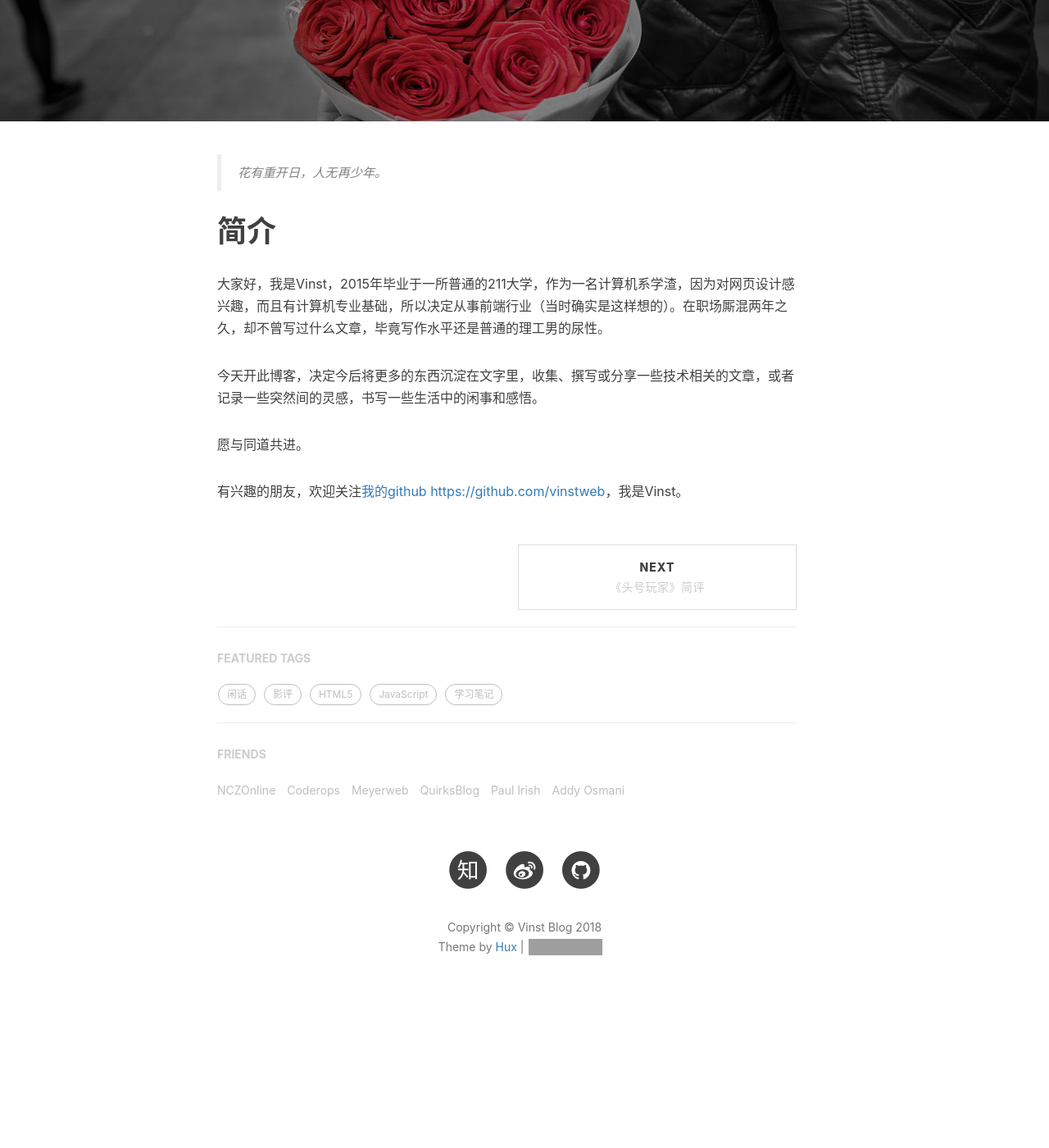
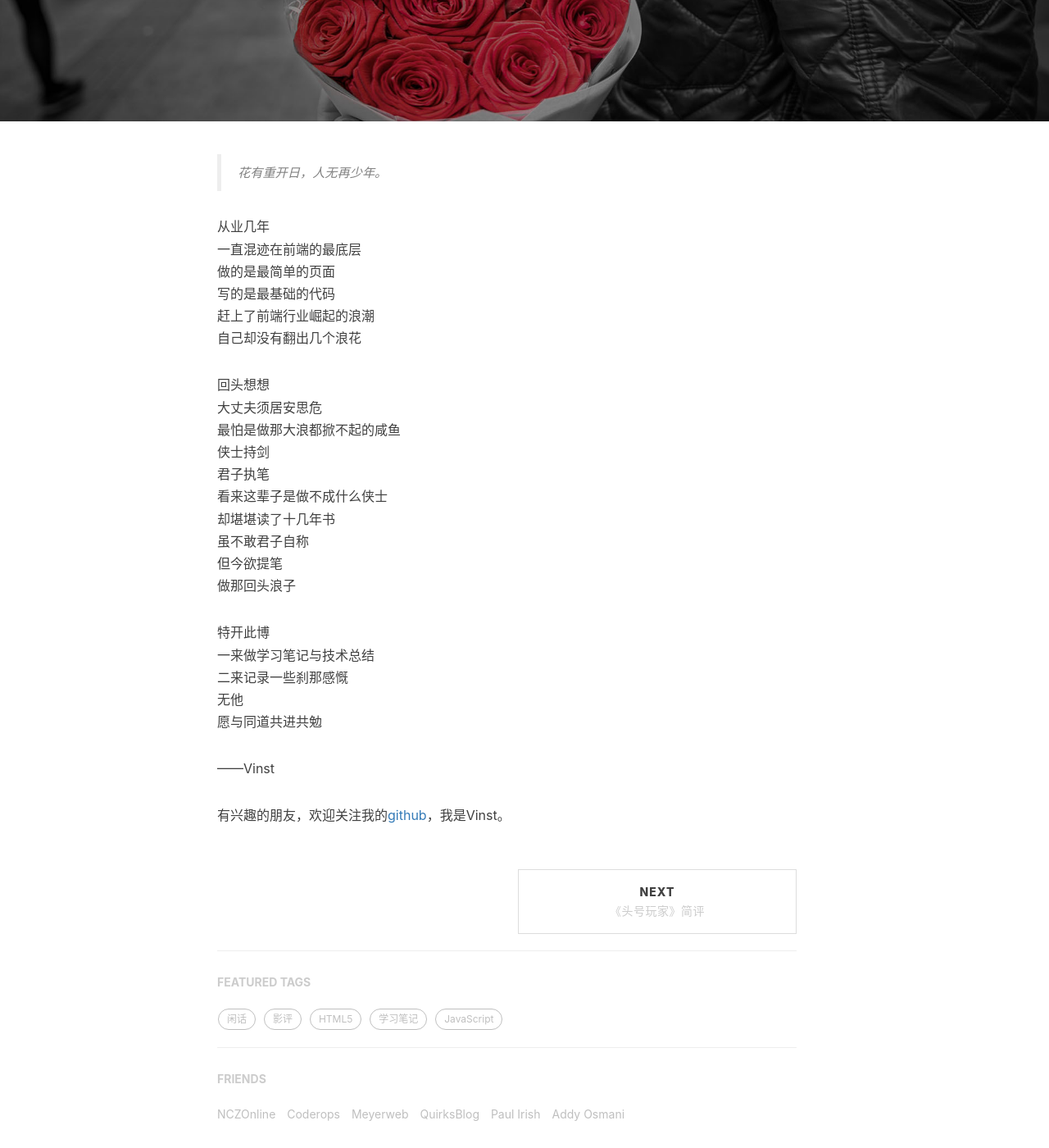
Before and after one commit to gnawiauhs/gnawiauhs.github.io, a Jekyll site: the page built from _posts/2018-04-01-dont-be-fooled-yourself.markdown, in a window 1280 px wide and 1400 px high, scrolled down 375 px. Shown: the whole window at 82% size. Built offline with Jekyll 4.4.1, drawn with Linux system fonts in a browser that asks for light colours; nearby versions of some CDN libraries; comment, search, counter and statistics services are not loaded; before the commit the page ends 1634 px from its top, so only the background shows below that; grey boxes are pictures that could not be loaded.

Commit message:
Update: Edit some content
Edit the tags

```diff
--- a/_posts/2018-04-01-dont-be-fooled-yourself.markdown
+++ b/_posts/2018-04-01-dont-be-fooled-yourself.markdown
@@ -11,11 +11,31 @@ tags:
 
 > 花有重开日，人无再少年。
 
-# 简介
-大家好，我是Vinst，2015年毕业于一所普通的211大学，作为一名计算机系学渣，因为对网页设计感兴趣，而且有计算机专业基础，所以决定从事前端行业（当时确实是这样想的）。在职场厮混两年之久，却不曾写过什么文章，毕竟写作水平还是普通的理工男的尿性。
+从业几年
+一直混迹在前端的最底层
+做的是最简单的页面
+写的是最基础的代码
+赶上了前端行业崛起的浪潮
+自己却没有翻出几个浪花
 
-今天开此博客，决定今后将更多的东西沉淀在文字里，收集、撰写或分享一些技术相关的文章，或者记录一些突然间的灵感，书写一些生活中的闲事和感悟。
+回头想想
+大丈夫须居安思危
+最怕是做那大浪都掀不起的咸鱼
+侠士持剑
+君子执笔
+看来这辈子是做不成什么侠士
+却堪堪读了十几年书
+虽不敢君子自称
+但今欲提笔
+做那回头浪子
 
-愿与同道共进。
+特开此博
+一来做学习笔记与技术总结
+二来记录一些刹那感慨
+无他
+愿与同道共进共勉
 
-有兴趣的朋友，欢迎关注[我的github https://github.com/vinstweb](https://github.com/vinstweb)，我是Vinst。
+
+——Vinst
+
+有兴趣的朋友，欢迎关注我的[github](https://github.com/vinstweb)，我是Vinst。
--- a/_posts/2018-06-29-html5-node-1.markdown
+++ b/_posts/2018-06-29-html5-node-1.markdown
@@ -8,6 +8,7 @@ header-img: "img/post-head/html5-node.jpg"
 catalog:    true
 tags:
     - HTML5
+    - 学习笔记
 ---
 
 ## HTML的诞生
--- a/_posts/2018-07-03-html5-node-2.markdown
+++ b/_posts/2018-07-03-html5-node-2.markdown
@@ -8,6 +8,7 @@ header-img: "img/post-head/html5-node.jpg"
 catalog:    true
 tags:
     - HTML5
+    - 学习笔记
 ---
 > 上一篇[《前端必会的HTML5（一）](http://www.hansmkiii.com/2018/06/29/html5-node-1/)》
 
```
